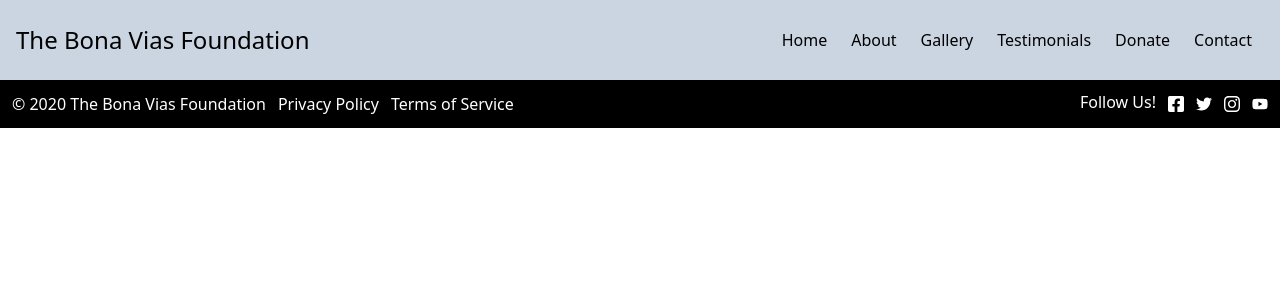
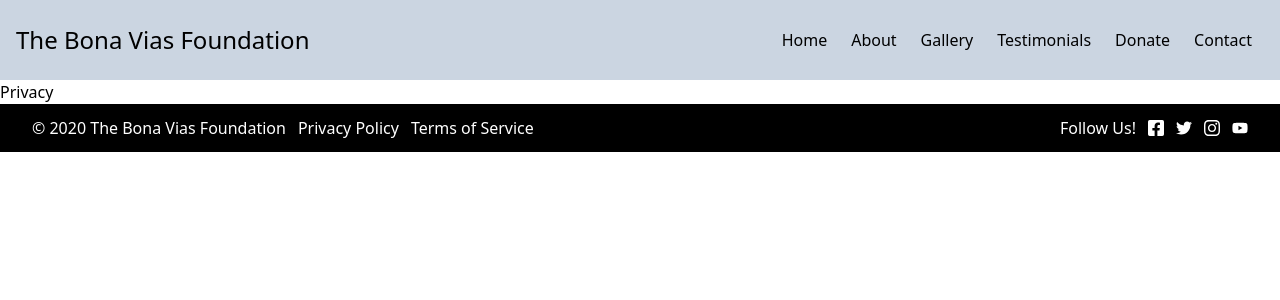
Before and after one commit to LoganMichalicek/bonavias-dev, a React (Create React App) app: page /privacy in a window 1280 px wide. Shown: the top 300 px of the page. Built offline with nearby package versions, Linux system fonts and the light colour scheme.

Commit message:
Added terms & privacy, and fixed react icons

```diff
--- a/src/App.jsx
+++ b/src/App.jsx
@@ -8,6 +8,8 @@ import Gallery from "./pages/gallery";
 import Testimonials from "./pages/testimonials";
 import Donate from "./pages/donate";
 import Contact from "./pages/contact";
+import Terms from "./pages/terms";
+import Privacy from "./pages/privacy";
 import Dropdown from "./components/Dropdown";
 
 export default function App() {
@@ -28,6 +30,8 @@ export default function App() {
         <Route path="/testimonials" element={<Testimonials />}/>
         <Route path="/donate" element={<Donate />}/>
         <Route path="/contact" element={<Contact />}/>
+        <Route path="/terms" element={<Terms />}/>
+        <Route path="/privacy" element={<Privacy />}/>
       </Routes>
       <Footer />
     </>
--- a/src/components/Footer.jsx
+++ b/src/components/Footer.jsx
@@ -4,22 +4,22 @@ import { FaFacebookSquare, FaTwitter, FaInstagram, FaYoutube } from 'react-icons
 
 const Footer = () => {
   return (
-    <div className="h-12 bg-black text-white flex justify-between items-center">
+    <div className="h-12 px-5 bg-black text-white flex justify-between items-center">
       <div className="flex">
         <p className="pl-3">© 2020 The Bona Vias Foundation</p>
         <Link to="/privacy" className="pl-3">
-          <span>Privacy Policy</span>
+          <span className="hover:underline">Privacy Policy</span>
         </Link>
         <Link to="/terms" className="pl-3">
-          <span>Terms of Service</span>
+          <span className="hover:underline">Terms of Service</span>
         </Link>
       </div>
-      <div className="flex">
+      <div className="flex items-center">
         <p className="pr-3">Follow Us!</p>
-        <FaFacebookSquare className="pr-3 h-7 w-7" />
-        <FaTwitter className="pr-3 h-7 w-7" />
-        <FaInstagram className="pr-3 h-7 w-7" />
-        <FaYoutube className="pr-3 h-7 w-7" />
+        <FaFacebookSquare className="social-icon" />
+        <FaTwitter className="social-icon" />
+        <FaInstagram className="social-icon" />
+        <FaYoutube className="social-icon" />
       </div>
     </div>
   );
--- a/src/index.css
+++ b/src/index.css
@@ -15,3 +15,7 @@
 .page-card {
   @apply drop-shadow-lg hover:drop-shadow-xl h-80 w-60 rounded transition ease-out hover:-translate-y-3 duration-500 cursor-pointer;
 }
+
+.social-icon {
+  @apply pr-3 h-7 w-7 transition ease-out hover:scale-125 duration-500 cursor-pointer;
+}
```
